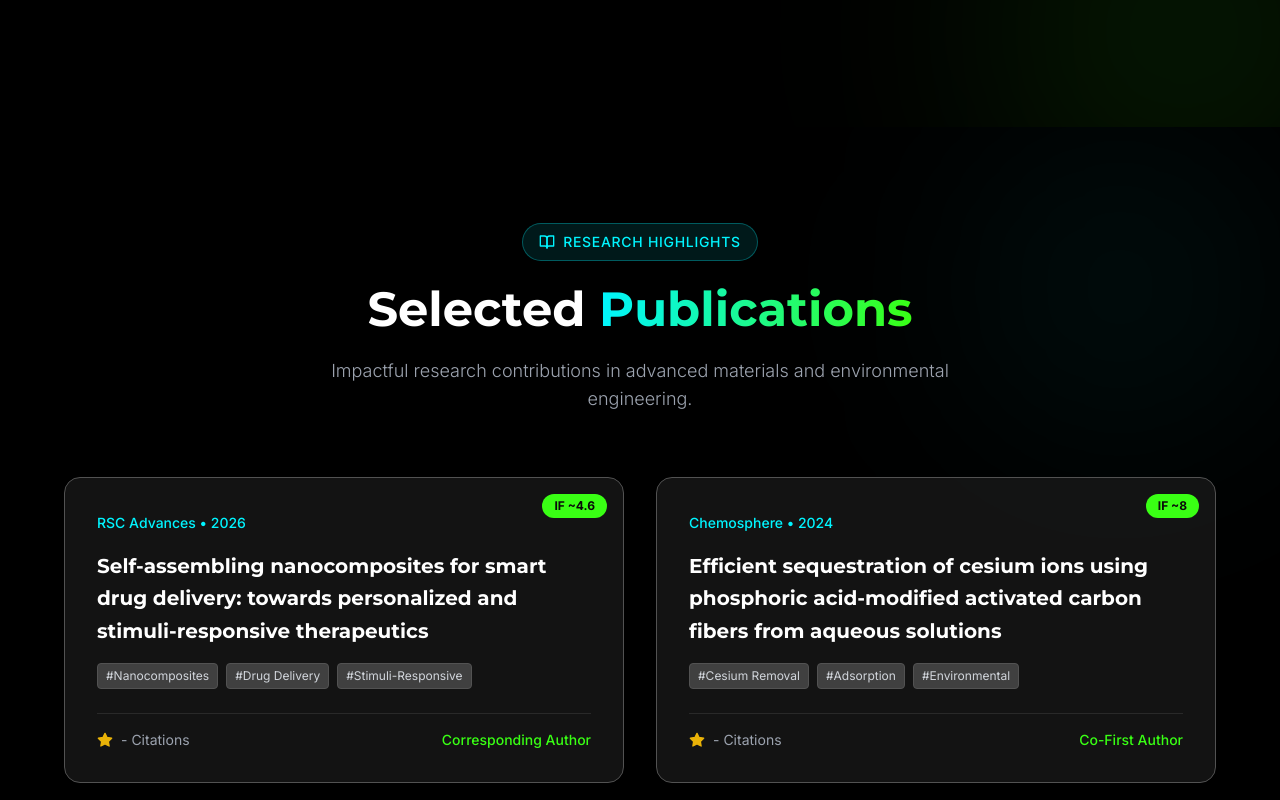
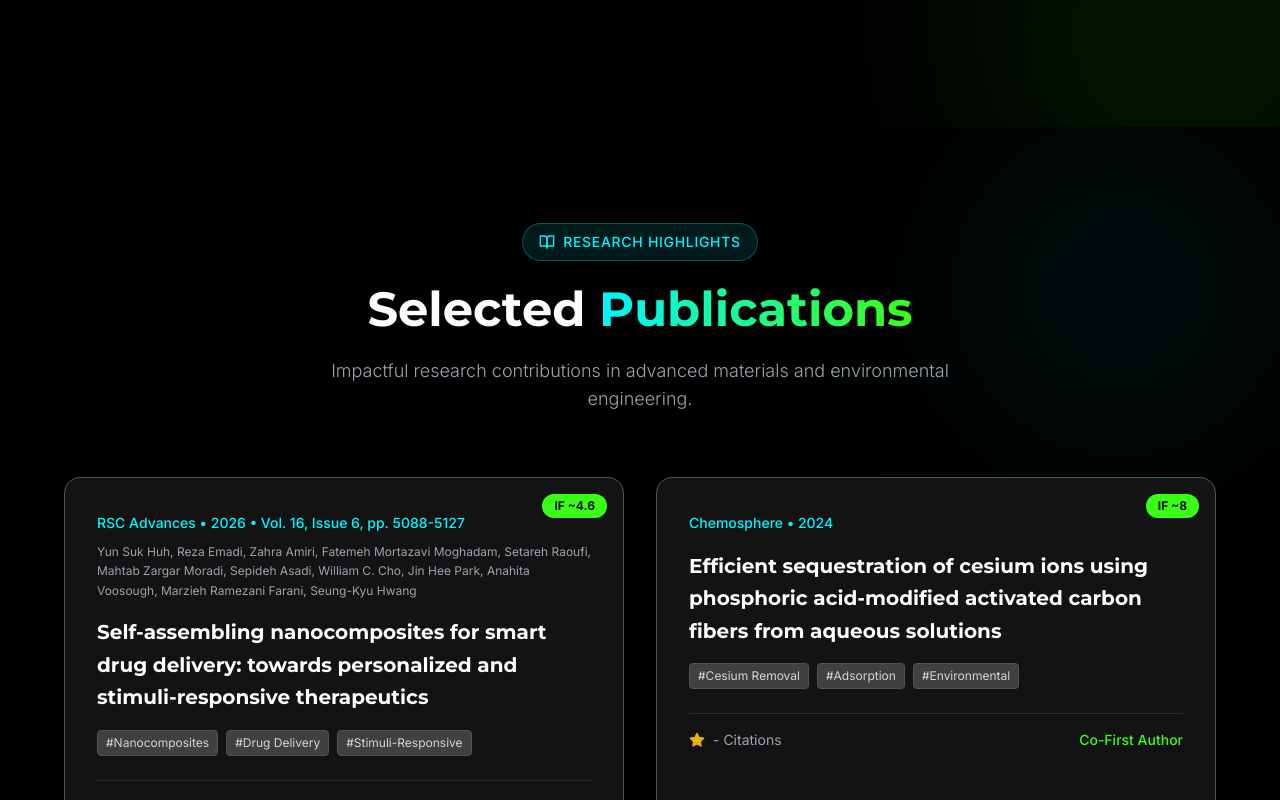
Before and after one commit to h3418kr/my-lab-site, a Next.js app: page / in a window 1280 px wide. Shown: the part 4264-5064 px from the top of the page. Built offline with nearby package versions, Linux system fonts and the light colour scheme.

Commit message:
Update lab data

```diff
--- a/components/Publications.tsx
+++ b/components/Publications.tsx
@@ -16,6 +16,8 @@ export default function Publications() {
             title: "Self-assembling nanocomposites for smart drug delivery: towards personalized and stimuli-responsive therapeutics",
             journal: "RSC Advances",
             year: "2026",
+            authors: "Yun Suk Huh, Reza Emadi, Zahra Amiri, Fatemeh Mortazavi Moghadam, Setareh Raoufi, Mahtab Zargar Moradi, Sepideh Asadi, William C. Cho, Jin Hee Park, Anahita Voosough, Marzieh Ramezani Farani, Seung-Kyu Hwang",
+            details: "Vol. 16, Issue 6, pp. 5088-5127",
             role: "Corresponding Author",
             citations: "-",
             impact: "~4.6",
@@ -137,7 +139,15 @@ export default function Publications() {
                             </div>
 
                             <div className="mb-4">
-                                <span className="text-brand-cyan text-sm font-medium">{pub.journal} • {pub.year}</span>
+                                <span className="text-brand-cyan text-sm font-medium">
+                                    {pub.journal} • {pub.year}
+                                    {(pub as any).details && ` • ${(pub as any).details}`}
+                                </span>
+                                {(pub as any).authors && (
+                                    <p className="text-gray-400 text-xs mt-2 leading-relaxed">
+                                        {(pub as any).authors}
+                                    </p>
+                                )}
                             </div>
 
                             <h3 className="text-xl font-bold text-white mb-4 leading-relaxed group-hover:text-brand-cyan transition-colors">
```
Also changed, not shown: 7 other files (tests, documents, lock files or other folders).
